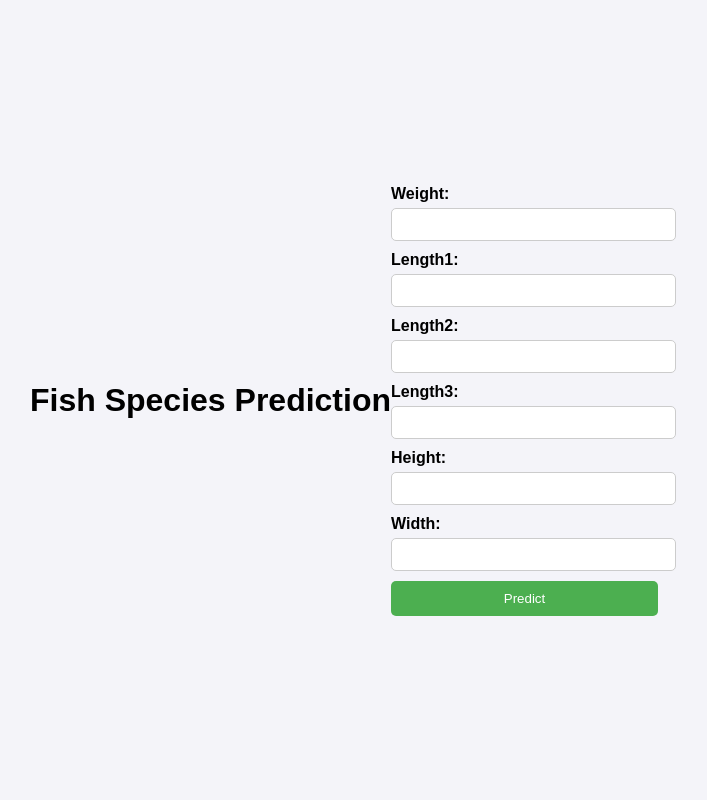
After one commit to abi-ut/FIshPredictModel, a Flask app: template templates/index.html in a window 1280 px wide. The commit adds this page. Shown: the whole page, without its empty margins (296-1003 px from the left). Run offline with Flask 3, Linux system fonts and the light colour scheme; the template is opened without the code that fills it, so the values that code supplies are empty; parts of the project's set-up code (start-up, migrations or seed data) failed here and were passed over.

Commit message:
Initial commit

```diff
--- a/app.py
+++ b/app.py
@@ -1,7 +1,6 @@
-from flask import Flask, request, jsonify
+from flask import Flask, render_template, request
 import numpy as np
 import joblib
-from sklearn.preprocessing import StandardScaler
 
 # Load the trained model and scaler
 model = joblib.load('fish_model.pkl')
@@ -9,28 +8,36 @@ scaler = joblib.load('scaler.pkl')
 
 app = Flask(__name__)
 
-@app.route('/')
+# Serve the HTML page
+@app.route("/", methods=["GET", "POST"])
 def home():
-    return 'Welcome to the Fish Species Prediction API!'
+    if request.method == "POST":
+        try:
+            # Get form inputs
+            weight = float(request.form["Weight"])
+            length1 = float(request.form["Length1"])
+            length2 = float(request.form["Length2"])
+            length3 = float(request.form["Length3"])
+            height = float(request.form["Height"])
+            width = float(request.form["Width"])
 
-@app.route('/predict', methods=['POST'])
-def predict():
-    data = request.get_json()
-    length = float(data['length'])
-    height = float(data['height'])
-    width = float(data['width'])
+            # Prepare the input data and scale it
+            input_data = np.array([[weight, length1, length2, length3, height, width]])
+            scaled_input = scaler.transform(input_data)
 
-    # Prepare the input for the model
-    input_data = np.array([length, height, width]).reshape(1, -1)
-    input_data_scaled = scaler.transform(input_data)
+            # Make the prediction
+            prediction = model.predict(scaled_input)[0]  # prediction is a species name, not an integer
 
-    # Make the prediction
-    prediction = model.predict(input_data_scaled)
+            # Species labels (Update these to match your dataset)
+            species = ["Bream", "Roach", "Whitefish", "Parkki", "Perch", "Pike", "Smelt"]
 
-    # Define species labels (this must match the model's labels)
-    species = ['Species A', 'Species B', 'Species C']  # Replace with actual species names
+            # Return the prediction
+            return render_template("index.html", prediction=prediction)
 
-    return jsonify({'prediction': species[prediction[0]]})
+        except Exception as e:
+            return f"Error: {str(e)}"
 
-if __name__ == '__main__':
+    return render_template("index.html", prediction=None)
+
+if __name__ == "__main__":
     app.run(debug=True)
--- a/styles.css
+++ b/static/styles.css
@@ -17,7 +17,7 @@ body {
   }
 
   h1 {
-    text-align: center;
+    text-align: left;
   }
 
   label {
--- /dev/null
+++ b/templates/index.html
@@ -0,0 +1,38 @@
+<!DOCTYPE html>
+<html lang="en">
+<head>
+    <meta charset="UTF-8">
+    <meta name="viewport" content="width=device-width, initial-scale=1.0">
+    <title>Fish Species Predictor</title>
+    <link rel="stylesheet" href="{{ url_for('static', filename='styles.css') }}">
+</head>
+
+<body>
+    <h1>Fish Species Prediction</h1>
+    <form method="POST">
+        <label for="Weight">Weight:</label>
+        <input type="text" name="Weight" required><br>
+
+        <label for="Length1">Length1:</label>
+        <input type="text" name="Length1" required><br>
+
+        <label for="Length2">Length2:</label>
+        <input type="text" name="Length2" required><br>
+
+        <label for="Length3">Length3:</label>
+        <input type="text" name="Length3" required><br>
+
+        <label for="Height">Height:</label>
+        <input type="text" name="Height" required><br>
+
+        <label for="Width">Width:</label>
+        <input type="text" name="Width" required><br>
+
+        <button type="submit">Predict</button>
+    </form>
+
+    {% if prediction %}
+        <h2>Predicted Species: {{ prediction }}</h2>
+    {% endif %}
+</body>
+</html>
```
Also changed, not shown: index.html (deleted, +0 -33 lines), 1 other file.
